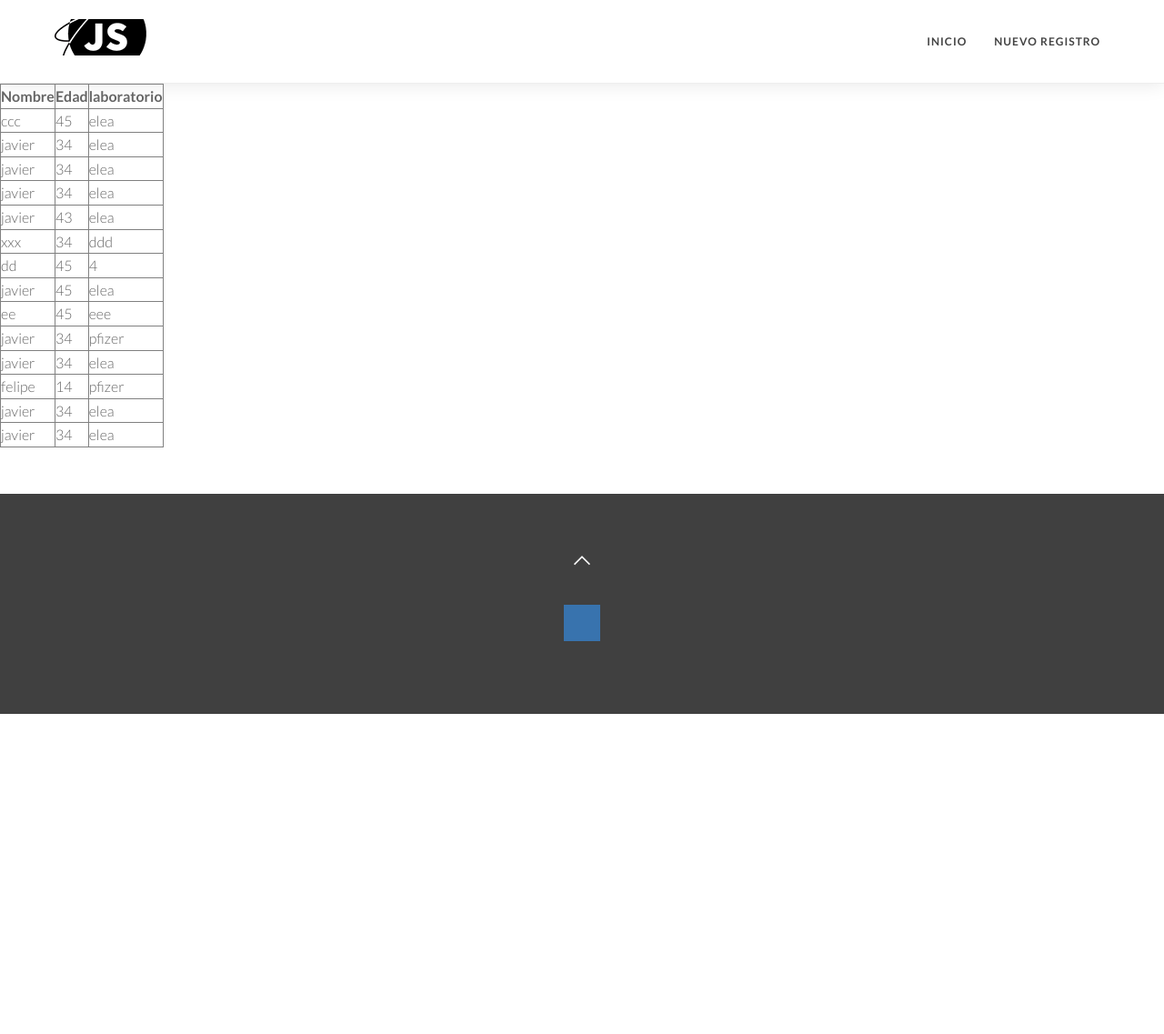
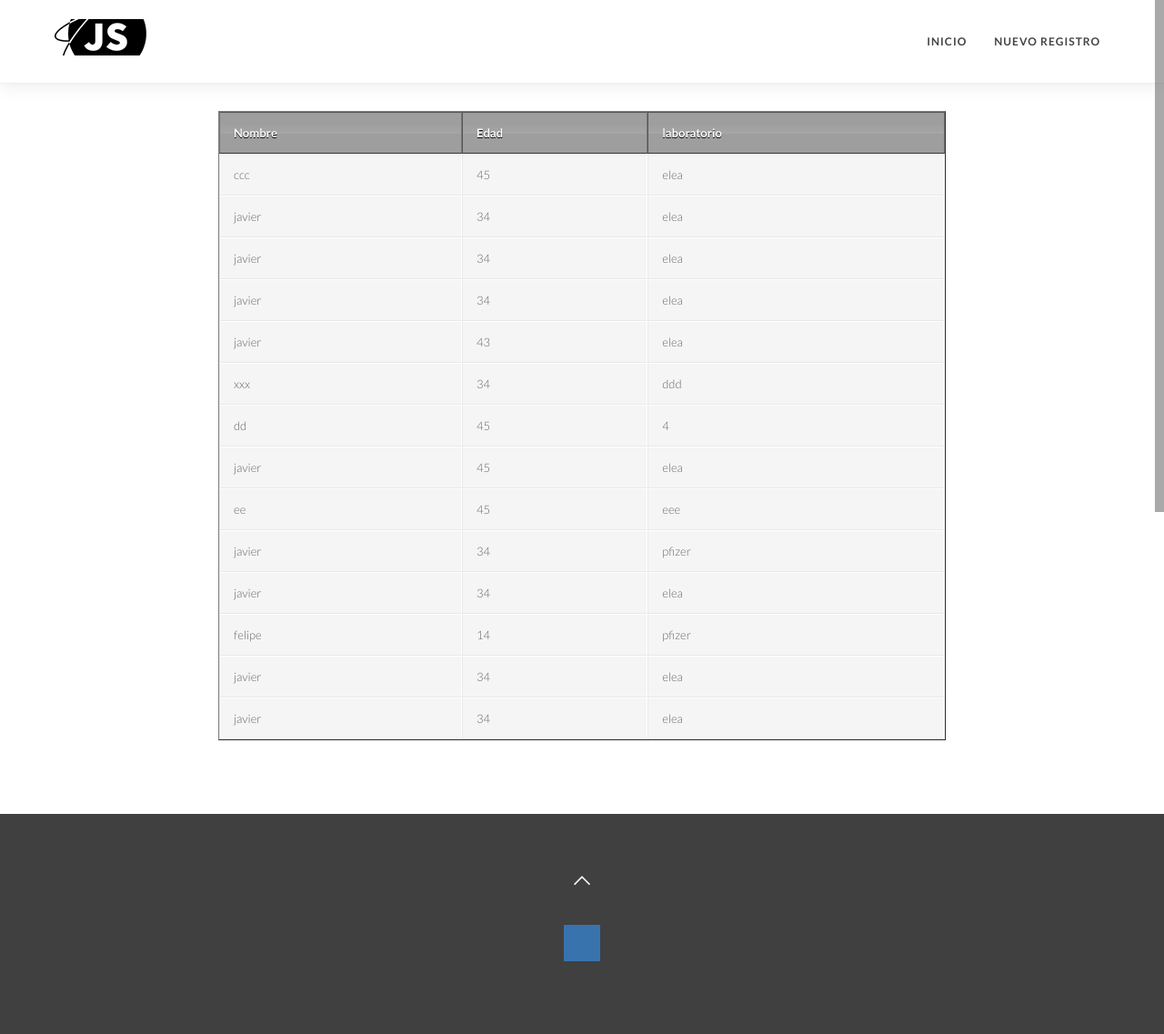
Before and after one commit to Javy22/Proyecto_progamador_Python, a Flask app: page /personas in a window 1280 px wide. Shown: the whole page at 91% size. Before the commit the page ends 785 px from the top, so only its background shows below. Run offline with Flask 2, Linux system fonts and the light colour scheme; data comes from the database, SQL or seed files in the repository; both versions use the stored data as it was after the commit; some libraries are stand-ins or nearby versions; grey boxes are pictures that could not be loaded.

Commit message:
Actualizacíon

```diff
--- a/static/css/style.css
+++ b/static/css/style.css
@@ -1790,6 +1790,128 @@ a.btn:focus{
     font-size:200px;
 }
 
+table {
+    overflow:auto;
+	background: #f5f5f5;
+	border-collapse: separate;
+	box-shadow: inset 0 1px 0 #fff;
+	font-size: 13px;
+	line-height: 24px;
+	margin: 30px auto;
+	text-align: left;
+	width: 800px;
+}
+
+th {
+	background: url(https://jackrugile.com/images/misc/noise-diagonal.png), linear-gradient(#777, #444);
+	border-left: 1px solid #555;
+	border-right: 1px solid #777;
+	border-top: 1px solid #555;
+	border-bottom: 1px solid #333;
+	box-shadow: inset 0 1px 0 #999;
+	color: #fff;
+  font-weight: bold;
+	padding: 10px 15px;
+	position: relative;
+	text-shadow: 0 1px 0 #000;
+}
+
+th:after {
+	background: linear-gradient(rgba(255,255,255,0), rgba(255,255,255,.08));
+	content: '';
+	display: block;
+	height: 25%;
+	left: 0;
+	margin: 1px 0 0 0;
+	position: absolute;
+	top: 25%;
+	width: 100%;
+}
+
+th:first-child {
+	border-left: 1px solid #777;
+	box-shadow: inset 1px 1px 0 #999;
+}
+
+th:last-child {
+	box-shadow: inset -1px 1px 0 #999;
+}
+
+td {
+	border-right: 1px solid #fff;
+	border-left: 1px solid #e8e8e8;
+	border-top: 1px solid #fff;
+	border-bottom: 1px solid #e8e8e8;
+	padding: 10px 15px;
+	position: relative;
+	transition: all 300ms;
+}
+
+.main {
+    width: 100%;
+    background-color: rgb(50, 50, 50);
+    padding:40 px;
+    margin-bottom: auto;
+    font-size: large;
+    box-sizing: border-box;
+    float: center;
+    border-radius: 5px;
+	border-color: rgba(38, 18, 75, 0.616);
+}
+
+.form {
+    width: 100%;
+    max-width: 600px;
+	padding:40 px;
+    position: relative;
+    left: 50%;
+    transform: translateX(-50%);
+}
+input {
+	width: 100%;
+	margin-bottom: 10px;
+	background: rgba(0,0,0,0.3);
+	border: none;
+	outline: none;
+	padding: 10px;
+	font-size: 13px;
+	color: #fff;
+	text-shadow: 1px 1px 1px rgba(0,0,0,0.3);
+	border: 1px solid rgba(0,0,0,0.3);
+	border-radius: 4px;
+	box-shadow: inset 0 -5px 45px rgba(100,100,100,0.2), 0 1px 1px rgba(255,255,255,0.2);
+	-webkit-transition: box-shadow .5s ease;
+	-moz-transition: box-shadow .5s ease;
+	-o-transition: box-shadow .5s ease;
+	-ms-transition: box-shadow .5s ease;
+	transition: box-shadow .5s ease;
+}
+input:focus { box-shadow: inset 0 -5px 45px rgba(100,100,100,0.4), 0 1px 1px rgba(255,255,255,0.2); }
+
+
+.pie {
+    clear: both;
+    float: left;
+    margin-top: 5px;
+    box-sizing: border-box;
+    width: 100%;
+    padding: 5px;
+    color: hsl(123, 99%, 44%);
+    font-size: x-large;
+    font-weight: bold;
+    background-color: rgb(0, 0, 0);
+    border-radius: 5px;
+    border-color: rgba(38, 18, 75, 0.616);
+}
+
+.pie p {
+    position: center;
+    width: auto;
+    text-align: center;
+    box-sizing: border-box;
+}
+
+
 /* Media queries */
 
 
```
Also changed, not shown: templates/registro.html (+11 -5 lines), instance/personas.db, persona.py (line endings or trailing spaces).
